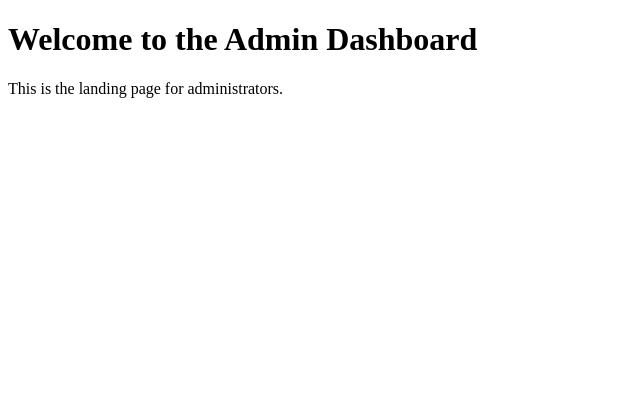
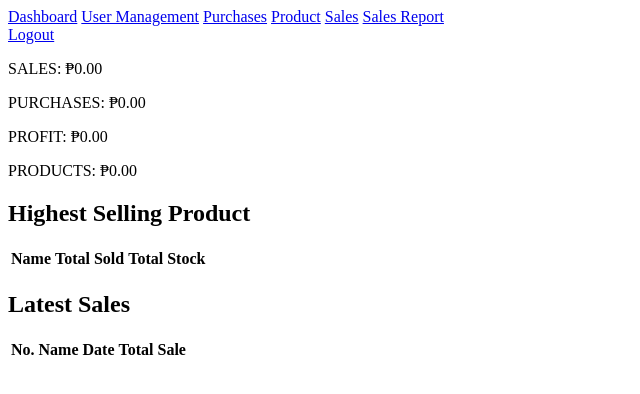
Before and after one commit to ClawGryph/InventorySystem, a PHP site: page /admin/adminLandingPage.php in a window 1280 px wide. Shown: the top 394 px of the page, without its empty margins (0-640 px from the left). Run offline with PHP 8.4, Linux system fonts and the light colour scheme; lists and menus that the app fills with data are empty.

Commit message:
changing the structure of admin landing page

```diff
--- a/admin/adminLandingPage.php
+++ b/admin/adminLandingPage.php
@@ -6,7 +6,59 @@
     <title>Admin</title>
 </head>
 <body>
-    <h1>Welcome to the Admin Dashboard</h1>
-    <p>This is the landing page for administrators.</p>
+    <main>
+        <!-- Side Bar -->
+        <div>
+            <a href="#">Dashboard</a>
+            <a href="#">User Management</a>
+            <a href="#">Purchases</a>
+            <a href="#">Product</a>
+            <a href="#">Sales</a>
+            <a href="#">Sales Report</a>
+        </div>
+
+        <!-- Main Content -->
+        <div>
+            <a href="../index.php">Logout</a>
+            <p>SALES: <span id="totalSales">₱0.00</span></p>
+            <p>PURCHASES: <span id="totalPurchases">₱0.00</span></p>
+            <p>PROFIT: <span id="totalProfit">₱0.00</span></p>
+            <p>PRODUCTS: <span id="totalProducts">₱0.00</span></p>
+
+            <div>
+                <div>
+                    <h2>Highest Selling Product</h2>
+                    <table>
+                        <thead>
+                            <tr>
+                                <th>Name</th>
+                                <th>Total Sold</th>
+                                <th>Total Stock</th>
+                            </tr>
+                        </thead>
+                        <tbody id="highestSellingProductBody">
+                            <!-- Highest Selling Product will be populated here -->
+                        </tbody>
+                    </table>
+                </div>
+                <div>
+                    <h2>Latest Sales</h2>
+                    <table>
+                        <thead>
+                            <tr>
+                                <th>No.</th>
+                                <th>Name</th>
+                                <th>Date</th>
+                                <th>Total Sale</th>
+                            </tr>
+                        </thead>
+                        <tbody id="latestSalesBody">
+                            <!-- Latest Sales will be populated here -->
+                        </tbody>
+                    </table>
+                </div>
+            </div>
+        </div>
+    </main>
 </body>
 </html>
```
Also changed, not shown: components/card.php (added, +11 -0 lines), components/tables.php (added, +26 -0 lines).
